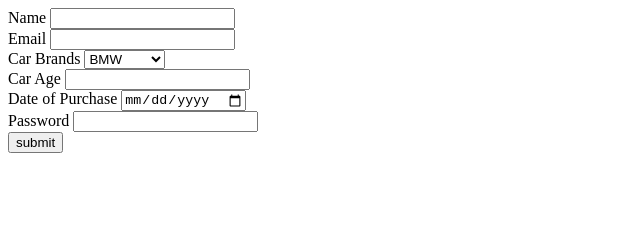
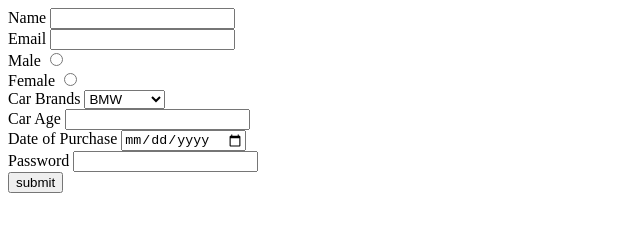
Before and after one commit to acciojob/car-insurance-form-yokasdenis, a website: page main.html in a window 1280 px wide. Shown: the whole page, without its empty margins (0-640 px from the left). Drawn offline with Linux system fonts and the light colour scheme.

Commit message:
created a submission

```diff
--- a/main.html
+++ b/main.html
@@ -15,6 +15,10 @@
   <input type="text" name="name" id="name" required><br>
   <label for="email">Email</label>
   <input type="email" name="email" id="email" required><br>
+  <label for="gender_m">Male</label>
+  <input type="radio" name="gender" id="gender_m"><br>
+  <label for="gender_f">Female</label>
+  <input type="radio" name="gender" id="gender_f"><br>
  <label for="cars">Car Brands</label>
   <select name="cars" id="cars">
     <option value="bmw">BMW</option>
```
